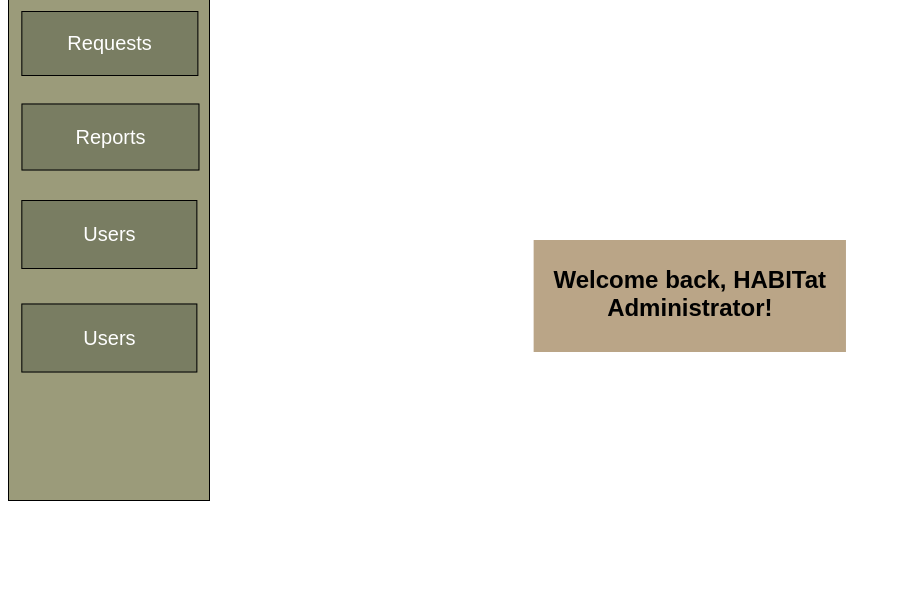
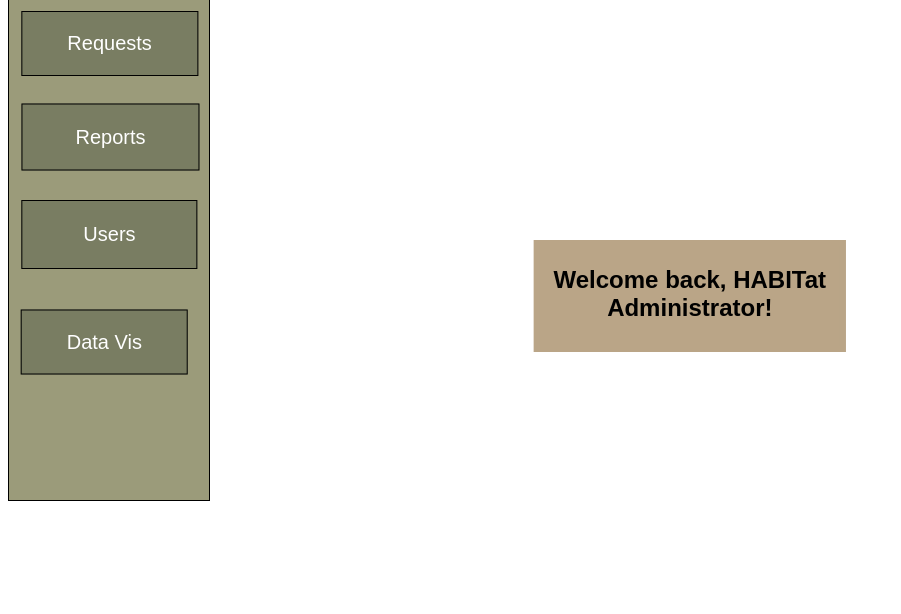
Before and after one commit to JungminHa2000/HABITat_website, a Django app: page /homepage/ in a window 1280 px wide. Shown: the part 81-695 px from the top of the page, without its empty margins (0-901 px from the left). Run offline with Django 4.2, Linux system fonts and the light colour scheme.

Commit message:
Update webHome.html

```diff
--- a/templates/webHome.html
+++ b/templates/webHome.html
@@ -114,7 +114,7 @@
 </a>
 
 <a href= '/vis/'>
-    <button class="button4 button1" style = 'transform: translate(7%, -150%);'>Users</button>
+    <button class="button button1" style = 'transform: translate(7%, -150%);'>Data Vis</button>
 </a>
 
 <a href= '/logout/'>
```
